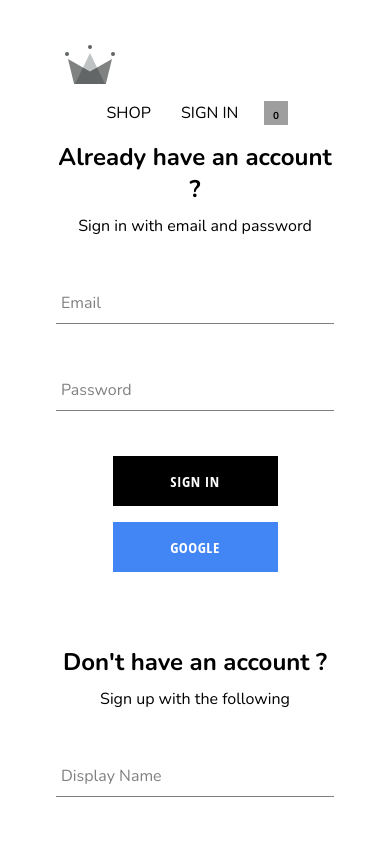
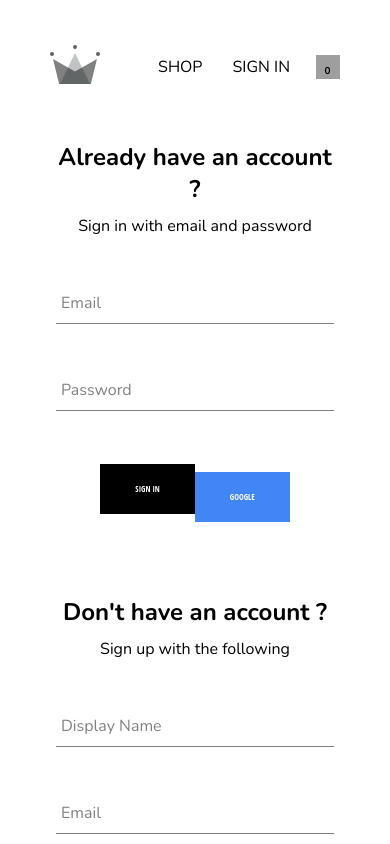
Before and after one commit to Rahulnisanth/BrandRoot-Clothinx, a React (Vite) app: page /authentication in a window 390 px wide. Shown: the top 844 px of the page. Built offline with nearby package versions, Linux system fonts and the light colour scheme; no server answers; the database is empty; grey boxes are pictures that could not be loaded.

Commit message:
responsive-completed

```diff
--- a/src/components/buttons/button.styles.scss
+++ b/src/components/buttons/button.styles.scss
@@ -1,15 +1,14 @@
 .button-container {
   min-width: 165px;
-  width: auto;
   height: 50px;
   letter-spacing: 0.5px;
   line-height: 50px;
   padding: 0 35px 0 35px;
-  font-size: 15px;
+  font-size: 9px;
   background-color: black;
   color: white;
   text-transform: uppercase;
-  font-family: 'Open Sans Condensed';
+  font-family: "Open Sans Condensed";
   font-weight: bolder;
   border: none;
   cursor: pointer;
@@ -23,6 +22,7 @@
   }
 
   &.google-sign-in {
+    margin-top: 1rem;
     background-color: #4285f4;
     color: white;
 
@@ -44,3 +44,11 @@
     }
   }
 }
+
+@media only screen and (max-width: 767px) {
+  .button-container {
+    min-width: 66px;
+    letter-spacing: 0;
+    font-size: 8px;
+  }
+}
--- a/src/components/category-preview/category-preview.styles.scss
+++ b/src/components/category-preview/category-preview.styles.scss
@@ -13,5 +13,11 @@
     display: grid;
     grid-template-columns: repeat(4, 1fr);
     column-gap: 20px;
+    row-gap: 50px;
+
+    @media only screen and (max-width: 767px) {
+      grid-template-columns: repeat(2, 1fr);
+      row-gap: 30px;
+    }
   }
 }
--- a/src/components/checkout-item/checkout-item.styles.scss
+++ b/src/components/checkout-item/checkout-item.styles.scss
@@ -39,3 +39,17 @@
     cursor: pointer;
   }
 }
+
+@media only screen and (max-width: 767px) {
+  .checkout-item-container {
+    font-size: 12px;
+    .quantity {
+      margin-left: 12px;
+    }
+    .remove-button {
+      padding-left: 0;
+      margin-left: -0.5rem;
+      cursor: pointer;
+    }
+  }
+}
--- a/src/components/product-card/product-card.styles.scss
+++ b/src/components/product-card/product-card.styles.scss
@@ -47,5 +47,21 @@
     .price {
       width: 10%;
     }
+
+    @media only screen and (max-width: 767px) {
+      button {
+        width: 90%;
+        top: auto;
+        position: static;
+        margin-top: 10px;
+      }
+      .footer {
+        width: 100%;
+        height: 5%;
+        display: flex;
+        justify-content: space-between;
+        font-size: 8px;
+      }
+    }
   }
 }
--- a/src/routes/category/category.styles.scss
+++ b/src/routes/category/category.styles.scss
@@ -3,10 +3,19 @@
   grid-template-columns: repeat(4, 1fr);
   column-gap: 20px;
   row-gap: 50px;
+
+  @media only screen and (max-width: 767px) {
+    grid-template-columns: repeat(2, 1fr);
+    row-gap: 30px;
+  }
 }
 
 .category-title {
   font-size: 38px;
   margin-bottom: 25px;
   text-align: center;
+
+  @media only screen and (max-width: 767px) {
+    font-size: 28px;
+  }
 }
--- a/src/routes/checkout/checkout.styles.scss
+++ b/src/routes/checkout/checkout.styles.scss
@@ -28,4 +28,25 @@
     margin-left: auto;
     font-size: 36px;
   }
+
+  @media only screen and (max-width: 767px) {
+    width: 90%;
+    margin-top: 20px;
+
+    .checkout-header {
+      display: none;
+
+      .header-block {
+        width: 50%;
+
+        &:last-child {
+          width: 50%;
+        }
+      }
+    }
+
+    .total {
+      font-size: 24px;
+    }
+  }
 }
--- a/src/routes/homepage/home.component.jsx
+++ b/src/routes/homepage/home.component.jsx
@@ -17,7 +17,7 @@ const Home = () => {
     },
     {
       id: 3,
-      title: "Sneakers",
+      title: "Shoes",
       imageUrl: "https://i.ibb.co/0jqHpnp/sneakers.png",
       routeLink: "shop/sneakers",
     },
--- a/src/routes/navigation/navigation.styles.scss
+++ b/src/routes/navigation/navigation.styles.scss
@@ -8,11 +8,13 @@
   .logo-container {
     height: 100%;
     width: 70px;
-    padding: 25px;
+    padding-top: 25px;
+    padding-left: 10px;
   }
 
   .nav-links-container {
-    width: 50%;
+    width: 70%;
+    padding-top: 1.5rem;
     height: 100%;
     display: flex;
     align-items: center;
@@ -23,19 +25,4 @@
       cursor: pointer;
     }
   }
-
-  @media only screen and (max-width: 767px) {
-    flex-direction: column;
-    align-items: center;
-
-    .logo-container,
-    .nav-links-container {
-      width: 100%;
-      justify-content: center;
-    }
-
-    .nav-link {
-      padding: 10px 0;
-    }
-  }
 }
--- a/src/routes/shop/shop.styles.scss
+++ b/src/routes/shop/shop.styles.scss
@@ -3,4 +3,9 @@
   grid-template-columns: repeat(4, 1fr);
   column-gap: 10px;
   row-gap: 50px;
+
+  @media only screen and (max-width: 767px) {
+    grid-template-columns: repeat(2, 1fr);
+    row-gap: 30px;
+  }
 }
```
